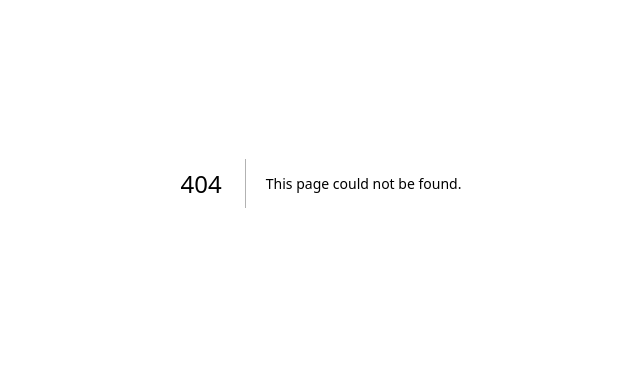
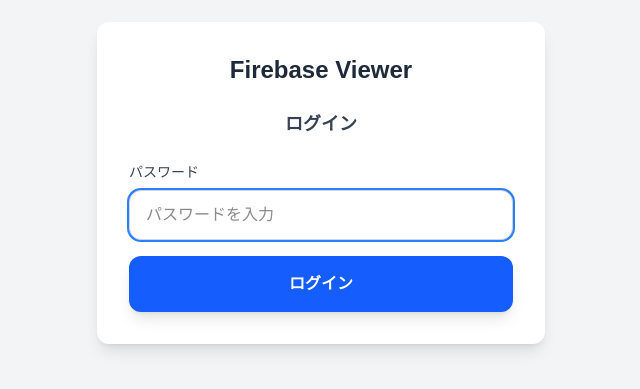
Before and after one commit to rkonno1123-creator/rfid-system, a Next.js app: page /login in a window 1280 px wide. Before the commit this address had no page. Shown: the part 217-606 px from the top of the page, without its empty margins (319-959 px from the left). Built offline with nearby package versions, Linux system fonts and the light colour scheme; no server answers.

Commit message:
簡易パスワード認証機能を追加

```diff
--- /dev/null
+++ b/app/api/auth/check/route.ts
@@ -0,0 +1,13 @@
+import { NextResponse } from "next/server";
+import { cookies } from "next/headers";
+
+export async function GET() {
+  const cookieStore = await cookies();
+  const authToken = cookieStore.get("auth-token");
+
+  if (authToken && authToken.value === "authenticated") {
+    return NextResponse.json({ authenticated: true });
+  }
+
+  return NextResponse.json({ authenticated: false }, { status: 401 });
+}
--- /dev/null
+++ b/app/api/login/route.ts
@@ -0,0 +1,41 @@
+import { NextRequest, NextResponse } from "next/server";
+import { cookies } from "next/headers";
+
+export async function POST(request: NextRequest) {
+  try {
+    const { password } = await request.json();
+
+    const sitePassword = process.env.SITE_PASSWORD;
+
+    if (!sitePassword) {
+      return NextResponse.json(
+        { error: "サーバー設定エラー" },
+        { status: 500 }
+      );
+    }
+
+    if (password !== sitePassword) {
+      return NextResponse.json(
+        { error: "パスワードが正しくありません" },
+        { status: 401 }
+      );
+    }
+
+    // 認証成功 - Cookieを設定
+    const cookieStore = await cookies();
+    cookieStore.set("auth-token", "authenticated", {
+      httpOnly: true,
+      secure: process.env.NODE_ENV === "production",
+      sameSite: "lax",
+      maxAge: 60 * 60 * 24 * 7, // 7日間
+      path: "/",
+    });
+
+    return NextResponse.json({ success: true });
+  } catch (error) {
+    return NextResponse.json(
+      { error: "ログインに失敗しました" },
+      { status: 500 }
+    );
+  }
+}
--- /dev/null
+++ b/app/api/logout/route.ts
@@ -0,0 +1,9 @@
+import { NextResponse } from "next/server";
+import { cookies } from "next/headers";
+
+export async function POST() {
+  const cookieStore = await cookies();
+  cookieStore.delete("auth-token");
+
+  return NextResponse.json({ success: true });
+}
--- /dev/null
+++ b/app/login/page.tsx
@@ -0,0 +1,109 @@
+"use client";
+
+import { useState, useEffect } from "react";
+import { useRouter, useSearchParams } from "next/navigation";
+
+export default function LoginPage() {
+  const [password, setPassword] = useState("");
+  const [error, setError] = useState("");
+  const [loading, setLoading] = useState(false);
+  const router = useRouter();
+  const searchParams = useSearchParams();
+
+  useEffect(() => {
+    // 既に認証されている場合はリダイレクト
+    async function checkAuth() {
+      try {
+        const res = await fetch("/api/auth/check");
+        if (res.ok) {
+          const redirect = searchParams.get("redirect") || "/";
+          router.push(redirect);
+        }
+      } catch (e) {
+        // 認証されていない場合はそのまま
+      }
+    }
+    checkAuth();
+  }, [router, searchParams]);
+
+  const handleSubmit = async (e: React.FormEvent) => {
+    e.preventDefault();
+    setError("");
+    setLoading(true);
+
+    try {
+      const res = await fetch("/api/login", {
+        method: "POST",
+        headers: {
+          "Content-Type": "application/json",
+        },
+        body: JSON.stringify({ password }),
+      });
+
+      if (res.ok) {
+        const redirect = searchParams.get("redirect") || "/";
+        router.push(redirect);
+        router.refresh();
+      } else {
+        const data = await res.json();
+        setError(data.error || "パスワードが正しくありません");
+      }
+    } catch (e) {
+      setError("ログインに失敗しました");
+    } finally {
+      setLoading(false);
+    }
+  };
+
+  return (
+    <main className="min-h-screen flex items-center justify-center bg-gray-100 p-4">
+      <div className="w-full max-w-md bg-white rounded-xl shadow-lg p-8">
+        <h1 className="text-2xl font-bold text-gray-800 mb-6 text-center">
+          Firebase Viewer
+        </h1>
+        <h2 className="text-lg font-semibold text-gray-700 mb-6 text-center">
+          ログイン
+        </h2>
+
+        <form onSubmit={handleSubmit} className="space-y-4">
+          <div>
+            <label
+              htmlFor="password"
+              className="block text-sm font-medium text-gray-700 mb-2"
+            >
+              パスワード
+            </label>
+            <input
+              id="password"
+              type="password"
+              value={password}
+              onChange={(e) => setPassword(e.target.value)}
+              className="w-full px-4 py-3 rounded-xl border border-gray-300 bg-white text-base focus:outline-none focus:ring-2 focus:ring-blue-500"
+              placeholder="パスワードを入力"
+              required
+              autoFocus
+            />
+          </div>
+
+          {error && (
+            <div className="bg-red-50 border border-red-200 text-red-700 px-4 py-3 rounded-xl text-sm">
+              {error}
+            </div>
+          )}
+
+          <button
+            type="submit"
+            disabled={loading}
+            className={`w-full py-4 rounded-xl text-white font-bold text-base shadow-lg transition-all ${
+              loading
+                ? "bg-gray-400 cursor-not-allowed"
+                : "bg-blue-600 active:bg-blue-700 hover:bg-blue-700"
+            }`}
+          >
+            {loading ? "ログイン中..." : "ログイン"}
+          </button>
+        </form>
+      </div>
+    </main>
+  );
+}
--- /dev/null
+++ b/middleware.ts
@@ -0,0 +1,37 @@
+import { NextResponse } from "next/server";
+import type { NextRequest } from "next/server";
+
+export function middleware(request: NextRequest) {
+  const { pathname } = request.nextUrl;
+
+  // /login ページは認証不要
+  if (pathname === "/login") {
+    return NextResponse.next();
+  }
+
+  // 認証Cookieをチェック
+  const authCookie = request.cookies.get("auth-token");
+
+  // 認証されていない場合は /login にリダイレクト
+  if (!authCookie) {
+    const loginUrl = new URL("/login", request.url);
+    loginUrl.searchParams.set("redirect", pathname);
+    return NextResponse.redirect(loginUrl);
+  }
+
+  return NextResponse.next();
+}
+
+export const config = {
+  matcher: [
+    /*
+     * 以下を除くすべてのリクエストパスにマッチ:
+     * - api (API routes)
+     * - _next/static (static files)
+     * - _next/image (image optimization files)
+     * - favicon.ico (favicon file)
+     * - その他の静的ファイル
+     */
+    "/((?!api|_next/static|_next/image|favicon.ico|.*\\..*|icon-.*\\.png|manifest\\.json).*)",
+  ],
+};
```
